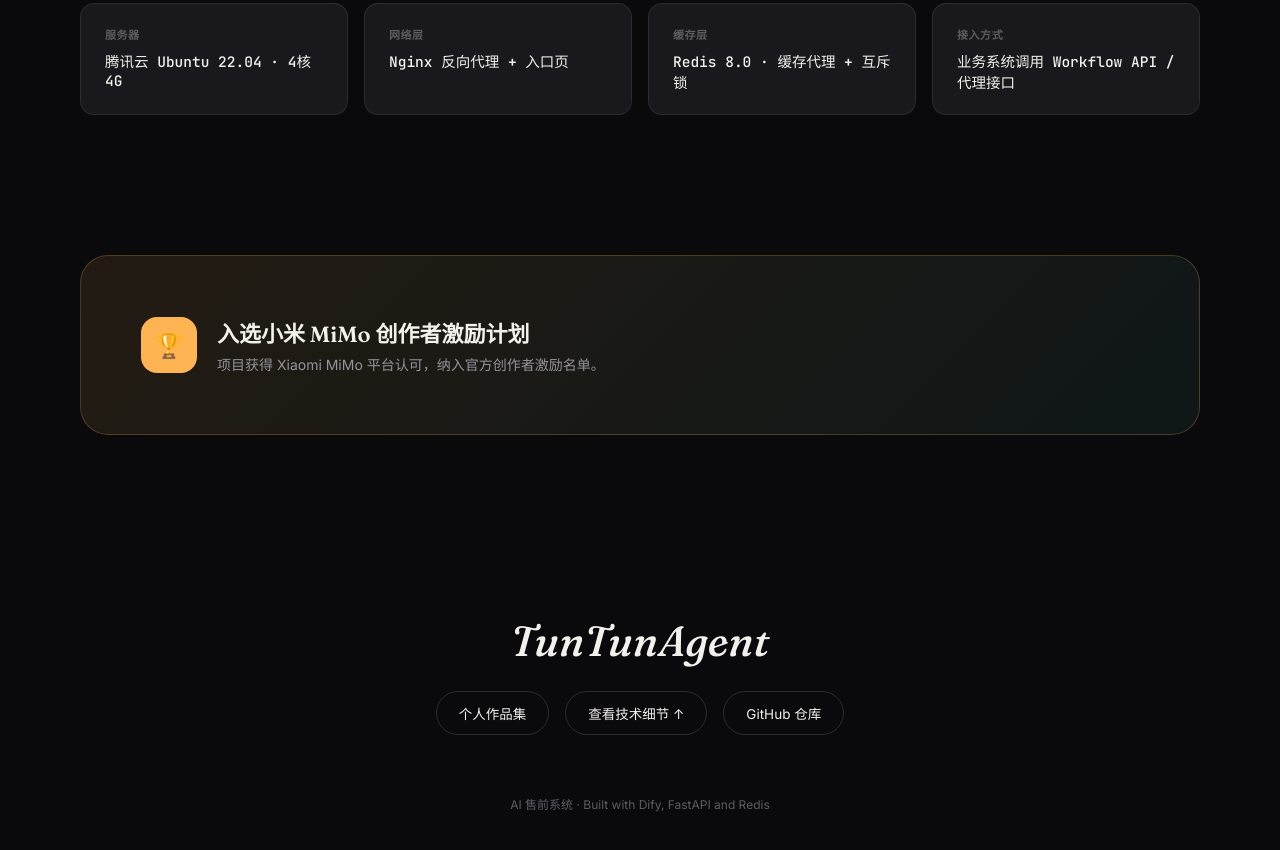
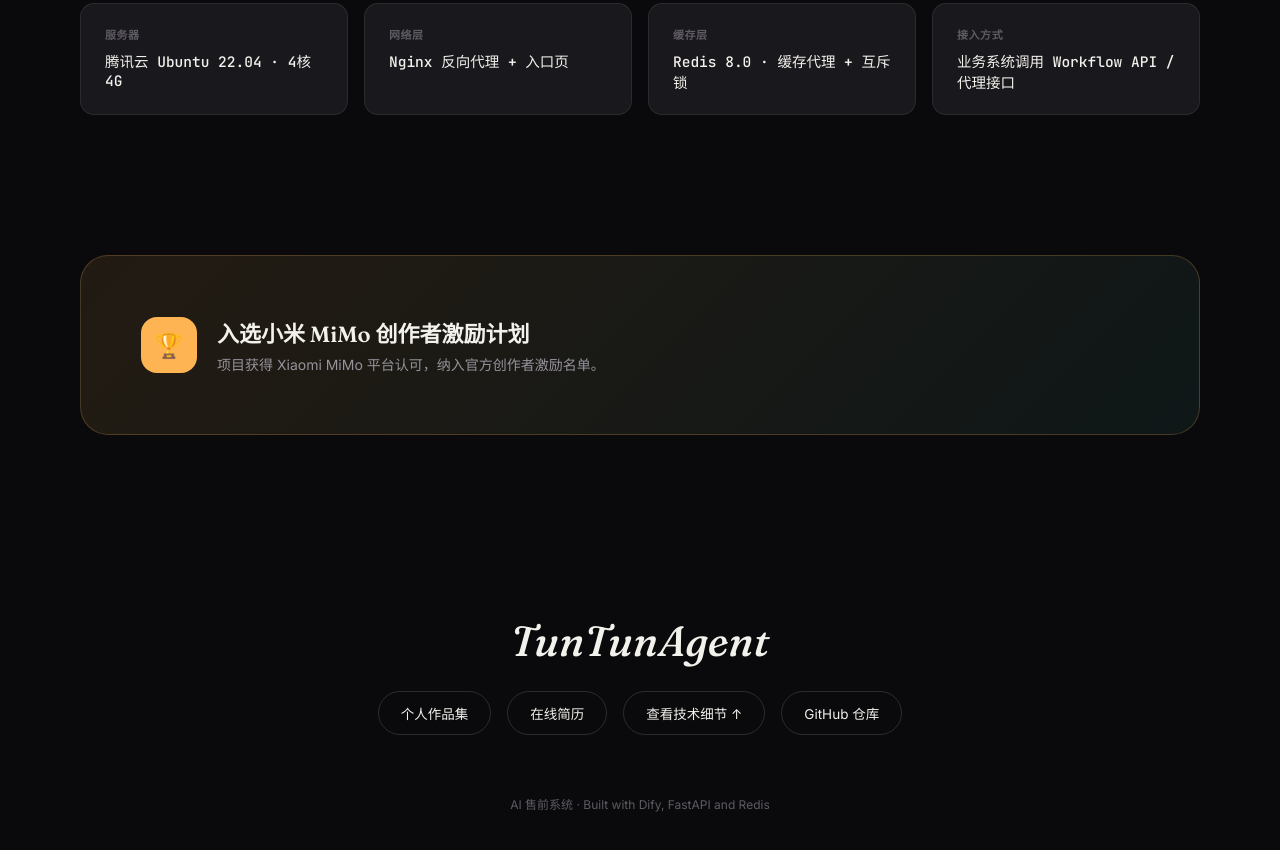
Before and after one commit to Yuan1cMax/TunTunAgent, a plain HTML site: page index.html in a window 1280 px wide. Shown: the part 7069-7919 px from the top of the page. Drawn offline with Linux system fonts and the light colour scheme.

Commit message:
docs: sharpen interviewer-facing project overview

```diff
--- a/index.html
+++ b/index.html
@@ -646,6 +646,7 @@ params:
   <div class="ft-title display">TunTunAgent</div>
   <div class="ft-links">
     <a href="http://101.43.56.2:8898">个人作品集</a>
+    <a href="http://101.43.56.2:8898/resume.html">在线简历</a>
     <a href="#routing">查看技术细节 ↑</a>
     <a href="https://github.com/Yuan1cMax/TunTunAgent" target="_blank" rel="noopener">GitHub 仓库</a>
   </div>
```
Also changed, not shown: 1 other file.
